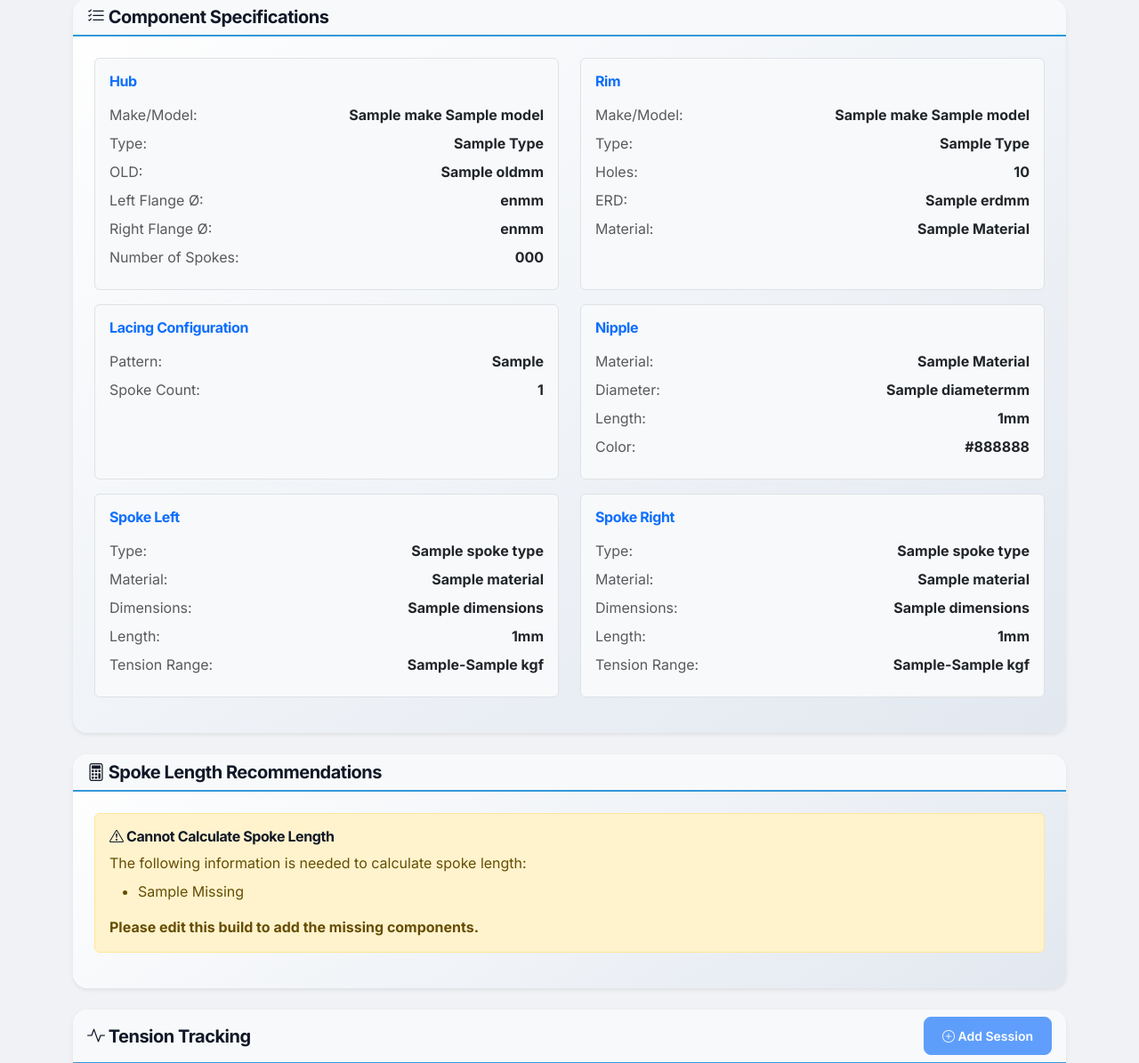
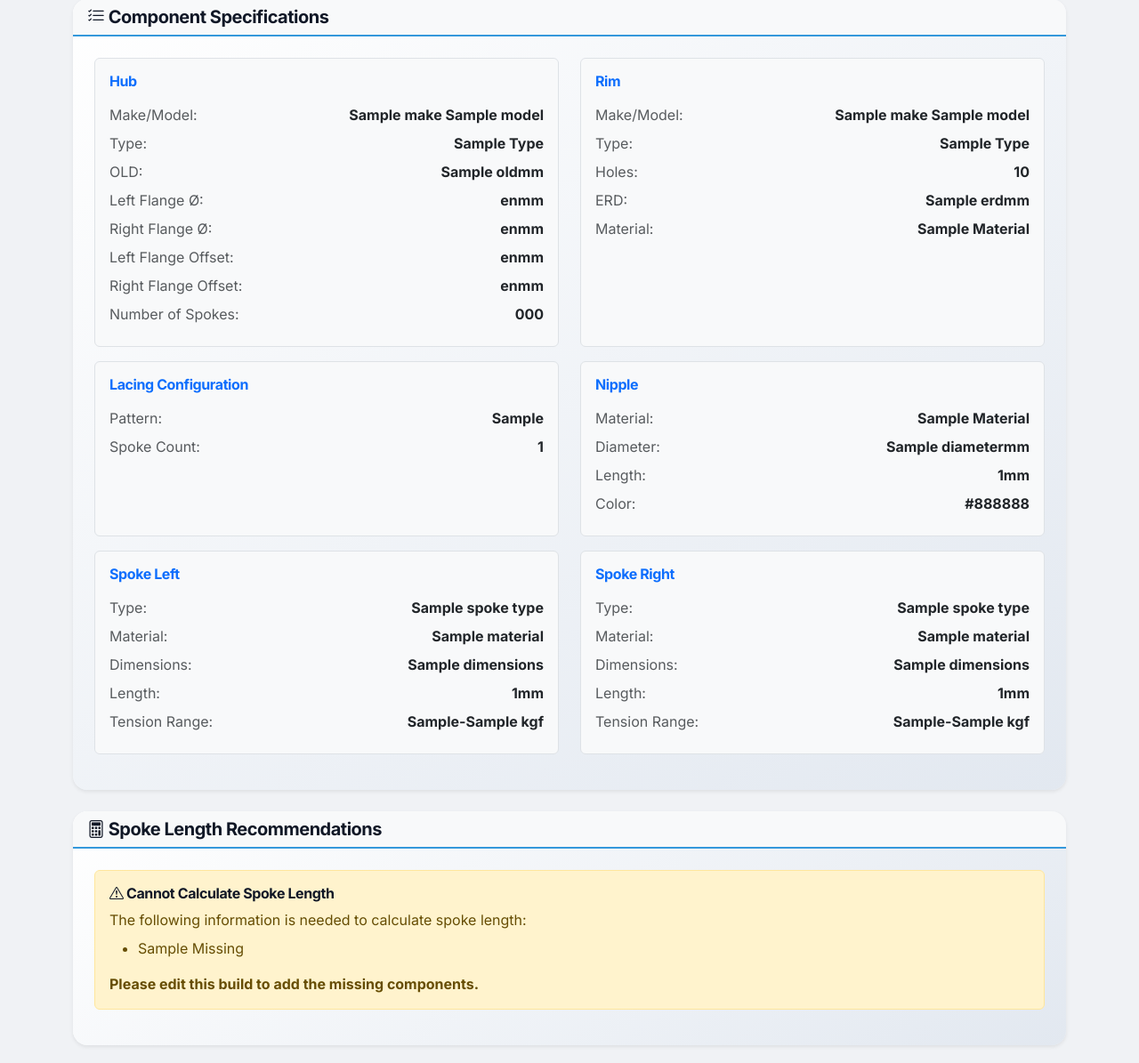
Before and after one commit to xivind/wheel-builder, a FastAPI app: template templates/build_details.html in a window 1280 px wide. Shown: the part 651-1846 px from the top of the page at 89% size. Run offline with FastAPI, Linux system fonts and the light colour scheme; the template is opened without the code that fills it: most values are stand-ins (such as "Sample title", 1, 10 or a date in 2020); some libraries are stand-ins or nearby versions.

Commit message:
fix: correct deviation display and status handling, add hub flange offsets
- Fix deviation percentage showing "< 5%" for out-of-range readings
  - Changed initialization from 0 to None when kgf cannot be calculated
  - Display "Unknown" badge instead of incorrect percentage
  - Applied to all three locations in main.py and templates
- Fix build status reverting to draft on component updates
  - Changed status form parameter default from "draft" to None
  - Only update status when explicitly provided in form
  - Preserves current status when editing via modal
- Add flange offset display to hub card
  - Show left and right flange offsets alongside diameters
  - Important data for spoke length calculations

🤖 Generated with [Claude Code](https://claude.com/claude-code)

Co-Authored-By: Claude Sonnet 4.5 <noreply@anthropic.com>

```diff
--- a/main.py
+++ b/main.py
@@ -298,7 +298,7 @@ async def build_details(request: Request, build_id: str, session: str = None):
                 # Organize readings by side and spoke number, adding deviation percentage
                 for reading in readings:
                     # Calculate deviation percentage from side average
-                    deviation_pct = 0
+                    deviation_pct = None
                     if reading.estimated_tension_kgf is not None and stats_left and stats_right:
                         avg = stats_left['average'] if reading.side == 'left' else stats_right['average']
                         if avg > 0:
@@ -309,7 +309,7 @@ async def build_details(request: Request, build_id: str, session: str = None):
                         'kgf': reading.estimated_tension_kgf,
                         'range_status': reading.range_status,
                         'avg_deviation_status': reading.average_deviation_status,
-                        'deviation_pct': round(deviation_pct, 1)
+                        'deviation_pct': round(deviation_pct, 1) if deviation_pct is not None else None
                     }
 
                     if reading.side == 'left':
@@ -389,7 +389,7 @@ async def update_build_route(
     nipple_id: Optional[str] = Form(None),
     lacing_pattern: Optional[str] = Form(None),
     comments: Optional[str] = Form(None),
-    status: Optional[str] = Form("draft")
+    status: Optional[str] = Form(None)
 ):
     """Handle build update."""
     try:
@@ -401,6 +401,7 @@ async def update_build_route(
         nipple_id = empty_to_none(nipple_id)
         lacing_pattern = empty_to_none(lacing_pattern)
         comments = empty_to_none(comments)
+        status = empty_to_none(status)
 
         # Auto-compute spoke_count from rim if rim is selected
         spoke_count = None
@@ -421,19 +422,24 @@ async def update_build_route(
                         "error_message": f"Spoke count mismatch: Hub has {hub.number_of_spokes} holes, but rim has {rim.holes} holes. These must match."
                     }, status_code=400)
 
-        success = update_wheel_build(
-            build_id=build_id,
-            name=name,
-            hub_id=hub_id,
-            rim_id=rim_id,
-            spoke_left_id=spoke_left_id,
-            spoke_right_id=spoke_right_id,
-            nipple_id=nipple_id,
-            lacing_pattern=lacing_pattern,
-            spoke_count=spoke_count,
-            comments=comments,
-            status=status
-        )
+        # Build update parameters
+        update_params = {
+            'name': name,
+            'hub_id': hub_id,
+            'rim_id': rim_id,
+            'spoke_left_id': spoke_left_id,
+            'spoke_right_id': spoke_right_id,
+            'nipple_id': nipple_id,
+            'lacing_pattern': lacing_pattern,
+            'spoke_count': spoke_count,
+            'comments': comments
+        }
+
+        # Only include status if explicitly provided
+        if status is not None:
+            update_params['status'] = status
+
+        success = update_wheel_build(build_id=build_id, **update_params)
 
         if success:
             logger.info(f"Updated build: {build_id}")
@@ -906,7 +912,7 @@ async def auto_save_tension_reading(
         quality_status = determine_quality_status(analysis, tension_range)
 
         # Calculate deviation percentage for the current reading
-        current_deviation_pct = 0
+        current_deviation_pct = None
         if estimated_tension_kgf is not None:
             avg = stats_left['average'] if side == 'left' else stats_right['average']
             if avg > 0:
@@ -917,7 +923,7 @@ async def auto_save_tension_reading(
         readings_right = {}
         for reading in readings:
             # Calculate deviation percentage from side average
-            deviation_pct = 0
+            deviation_pct = None
             if reading.estimated_tension_kgf is not None:
                 avg = stats_left['average'] if reading.side == 'left' else stats_right['average']
                 if avg > 0:
@@ -928,7 +934,7 @@ async def auto_save_tension_reading(
                 'kgf': reading.estimated_tension_kgf,
                 'range_status': reading.range_status,
                 'avg_deviation_status': reading.average_deviation_status,
-                'deviation_pct': round(deviation_pct, 1)
+                'deviation_pct': round(deviation_pct, 1) if deviation_pct is not None else None
             }
             if reading.side == 'left':
                 readings_left[reading.spoke_number] = reading_data
@@ -943,7 +949,7 @@ async def auto_save_tension_reading(
             "kgf": estimated_tension_kgf,
             "range_status": range_status,
             "avg_deviation_status": avg_deviation_status,
-            "deviation_pct": round(current_deviation_pct, 1),
+            "deviation_pct": round(current_deviation_pct, 1) if current_deviation_pct is not None else None,
             "stats_left": stats_left,
             "stats_right": stats_right,
             "quality_status": quality_status,
--- a/templates/build_details.html
+++ b/templates/build_details.html
@@ -114,6 +114,14 @@
                         <div class="mb-2">
                             <span class="text-muted">Right Flange Ø:</span>
                             <span class="float-end fw-bold">{{ hub.right_flange_diameter }}mm</span>
+                        </div>
+                        <div class="mb-2">
+                            <span class="text-muted">Left Flange Offset:</span>
+                            <span class="float-end fw-bold">{{ hub.left_flange_offset }}mm</span>
+                        </div>
+                        <div class="mb-2">
+                            <span class="text-muted">Right Flange Offset:</span>
+                            <span class="float-end fw-bold">{{ hub.right_flange_offset }}mm</span>
                         </div>
                         {% if hub.number_of_spokes %}
                         <div class="mb-2">
@@ -530,6 +538,8 @@
                                                 {% else %}
                                                 <span class="badge bg-danger">> 20%</span>
                                                 {% endif %}
+                                            {% elif readings_left.get(i, {}).get('tm_reading') %}
+                                                <span class="badge bg-secondary">Unknown</span>
                                             {% else %}
                                                 -
                                             {% endif %}
@@ -648,6 +658,8 @@
                                                 {% else %}
                                                 <span class="badge bg-danger">> 20%</span>
                                                 {% endif %}
+                                            {% elif readings_right.get(i, {}).get('tm_reading') %}
+                                                <span class="badge bg-secondary">Unknown</span>
                                             {% else %}
                                                 -
                                             {% endif %}
--- a/templates/partials/tension_reading_response.html
+++ b/templates/partials/tension_reading_response.html
@@ -35,6 +35,8 @@
         {% else %}
         <span class="badge bg-danger">> 20%</span>
         {% endif %}
+    {% elif kgf is none %}
+        <span class="badge bg-secondary">Unknown</span>
     {% else %}
     -
     {% endif %}
@@ -158,6 +160,8 @@
         {% else %}
         <span class="badge bg-danger">> 20%</span>
         {% endif %}
+    {% elif reading.kgf is none %}
+        <span class="badge bg-secondary">Unknown</span>
     {% else %}
     -
     {% endif %}
@@ -178,6 +182,8 @@
         {% else %}
         <span class="badge bg-danger">> 20%</span>
         {% endif %}
+    {% elif reading.kgf is none %}
+        <span class="badge bg-secondary">Unknown</span>
     {% else %}
     -
     {% endif %}
```
